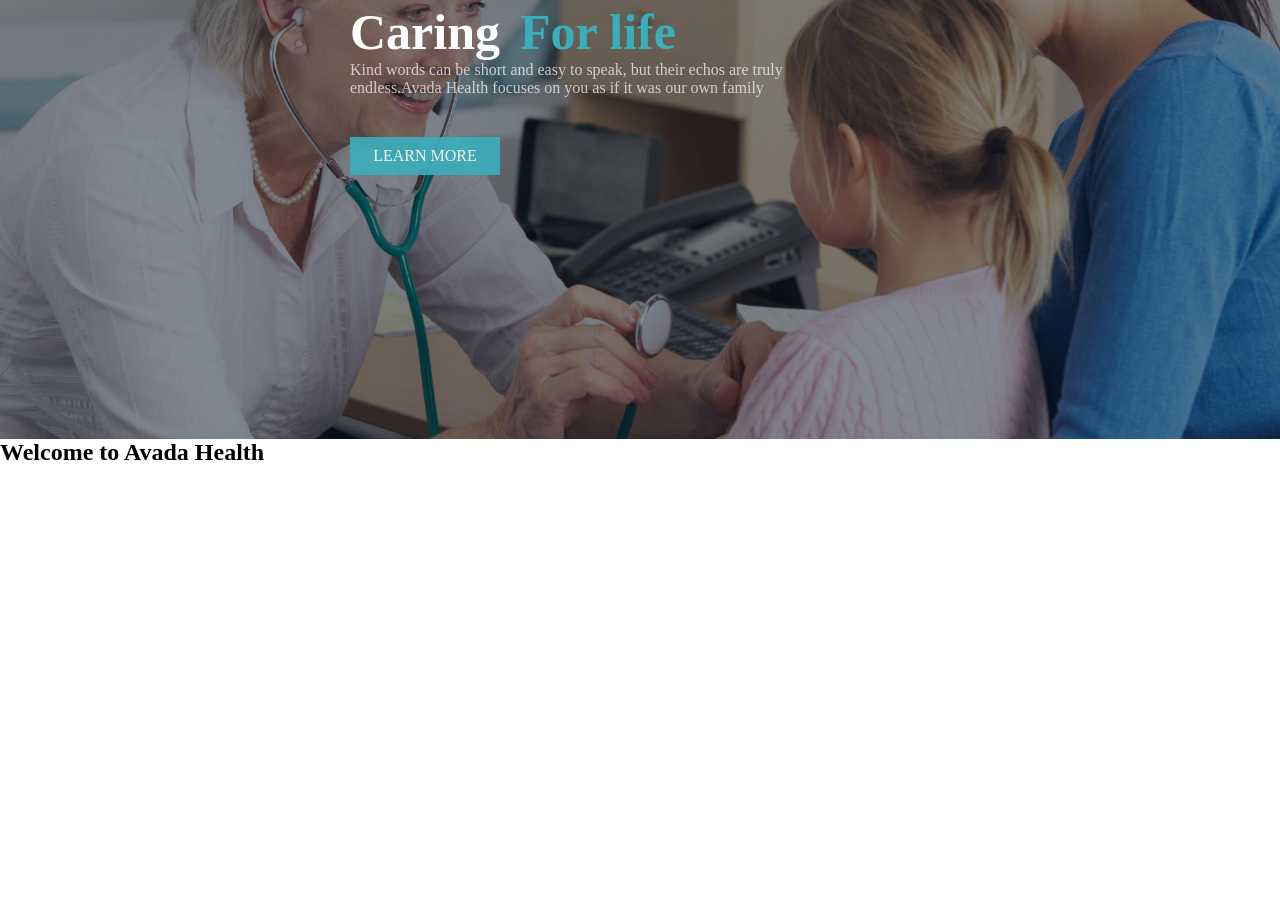
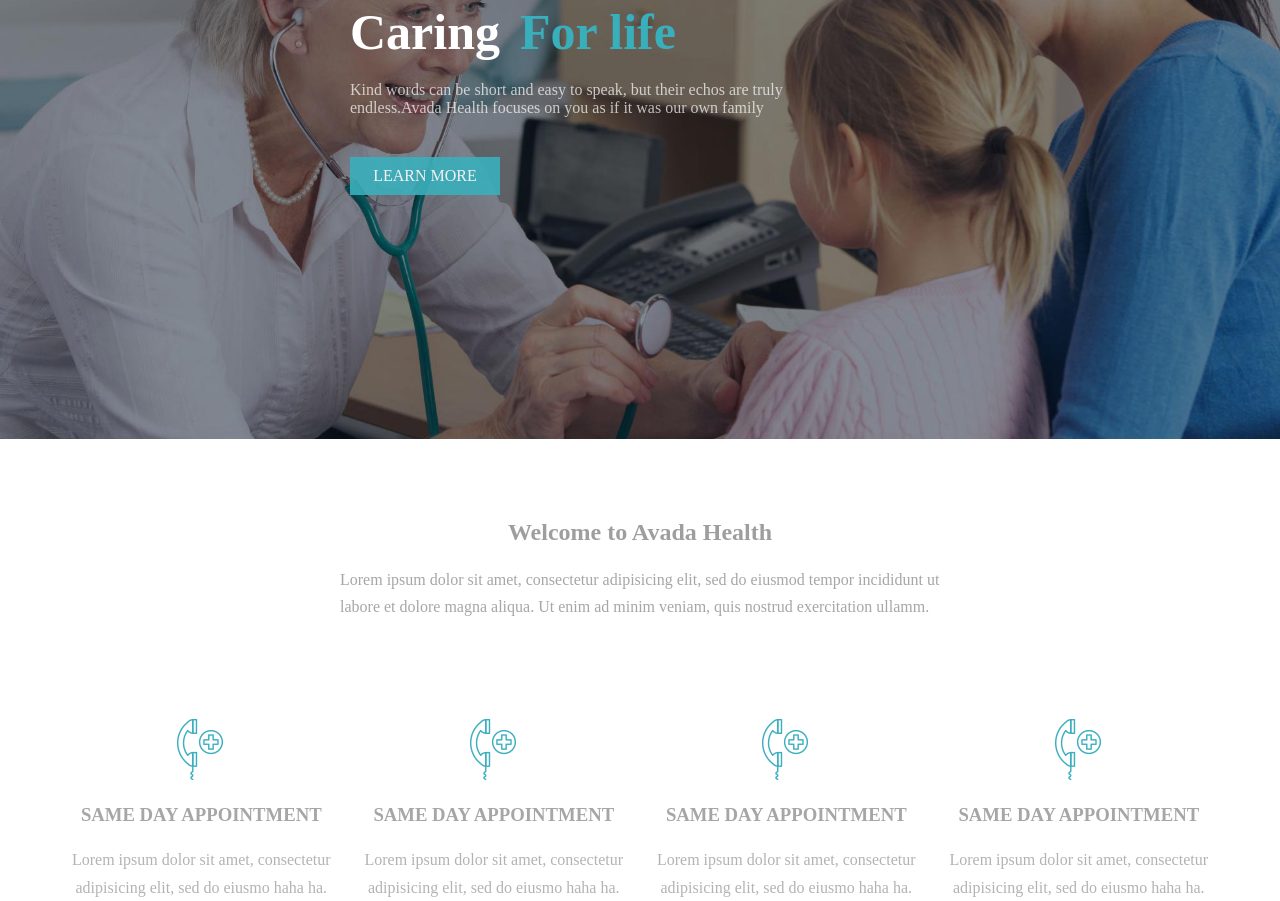
Before and after one commit to FrancescoGalanti/proj-html-vuejs, a plain HTML site: page index.html in a window 1280 px wide. Shown: the part 221-1122 px from the top of the page. Before the commit the page ends 800 px from the top, so only its background shows below. Drawn offline with nearby package versions, Linux system fonts and the light colour scheme.

Commit message:
section-welcome and section-methods done

```diff
--- a/css/style.css
+++ b/css/style.css
@@ -89,6 +89,7 @@
  color: white;
  font-size: 50px;
  display: flex;
+ margin-bottom: 20px;
 }
 
 .life{
@@ -111,3 +112,66 @@
  filter: opacity(.9);
  margin-top: 40px;
 }
+
+
+/* MAIN */
+
+
+/* section Avada health */
+
+.text-avada{
+ display: flex;
+ justify-content: center;
+ align-items: center;
+ flex-direction: column;
+}
+
+.welcome{
+ color: gray;
+ padding-top: 80px;
+ color: #0000008a;
+ padding-top: 80px;
+ filter: opacity(.7);
+ padding-bottom: 20px;
+}
+
+.description-welcome{
+ color: gray;
+ filter: opacity(.7);
+ width: 600px;
+ line-height: 1.7;
+}
+
+/* section methods */
+
+.container-methods{
+ display: flex;
+ justify-content: center;
+ list-style: none;
+ align-items: center;
+ width: 1170px;
+ margin: 0 auto;
+ text-align: center;
+ margin-top: 90px;
+}
+
+.method{
+ flex-basis: calc(100% / 4)
+}
+
+.methods-img{
+  margin-bottom: 10px;
+}
+
+.methods-style{
+ color: gray;
+ filter: opacity(.7);
+ margin-bottom: 20px;
+}
+
+
+.methods-description{
+  color: gray;
+  filter: opacity(.6);
+  line-height: 1.7;
+}
--- a/index.html
+++ b/index.html
@@ -54,9 +54,39 @@
            <!-- text -->
            <div class="text-avada">
              <!-- title -->
-             <h2>Welcome to Avada Health</h2>
+             <h2 class="welcome">Welcome to Avada Health</h2>
              <!-- Description -->
-             <p></p>
+             <p class="description-welcome">Lorem ipsum dolor sit amet, consectetur adipisicing elit, sed do eiusmod tempor incididunt ut labore et dolore magna aliqua. Ut enim ad minim veniam, quis nostrud exercitation ullamm.</p>
+           </div>
+         </section>
+         <!-- methods -->
+         <section class="methods">
+           <!-- list-methods -->
+           <div class="list-methods">
+             <!-- cointaner methods -->
+              <ul class="container-methods">
+                <!-- actual list of methods -->
+                <li class="method">
+                  <img class="methods-img" src="./img/icon-1.png" alt="phone">
+                  <h3 class="methods-style">SAME DAY APPOINTMENT</h3>
+                  <p class="methods-description">Lorem ipsum dolor sit amet, consectetur adipisicing elit, sed do eiusmo haha ha.</p>
+                </li>
+                <li class="method">
+                  <img class="methods-img" src="./img/icon-1.png" alt="phone">
+                  <h3 class="methods-style">SAME DAY APPOINTMENT</h3>
+                  <p class="methods-description">Lorem ipsum dolor sit amet, consectetur adipisicing elit, sed do eiusmo haha ha.</p>
+                </li>
+                <li class="method">
+                  <img class="methods-img" src="./img/icon-1.png" alt="phone">
+                  <h3 class="methods-style">SAME DAY APPOINTMENT</h3>
+                  <p class="methods-description">Lorem ipsum dolor sit amet, consectetur adipisicing elit, sed do eiusmo haha ha.</p>
+                </li>
+                <li class="method">
+                  <img class="methods-img" src="./img/icon-1.png" alt="phone">
+                  <h3 class="methods-style">SAME DAY APPOINTMENT</h3>
+                  <p class="methods-description">Lorem ipsum dolor sit amet, consectetur adipisicing elit, sed do eiusmo haha ha.</p>
+                </li>
+              </ul>
            </div>
          </section>
        </main>
```
